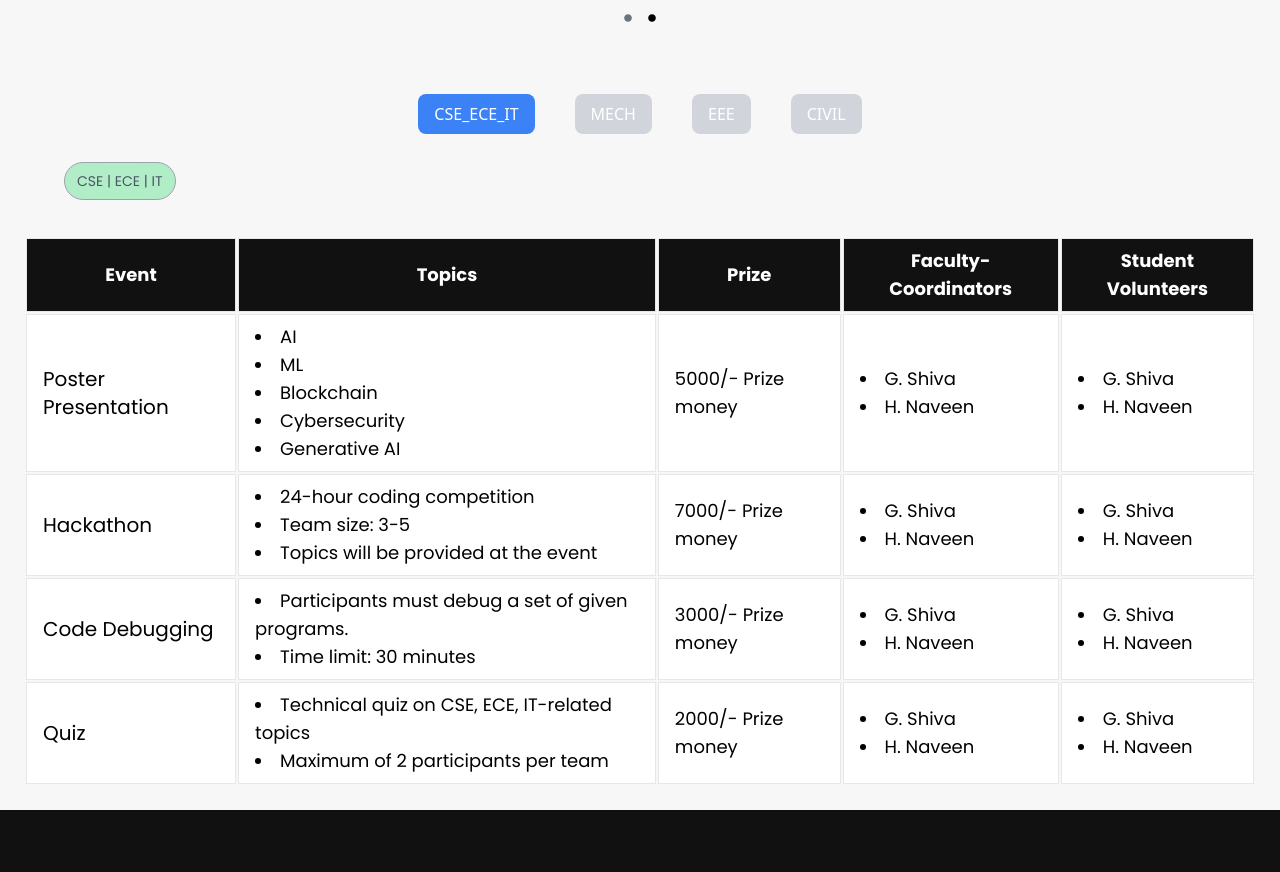
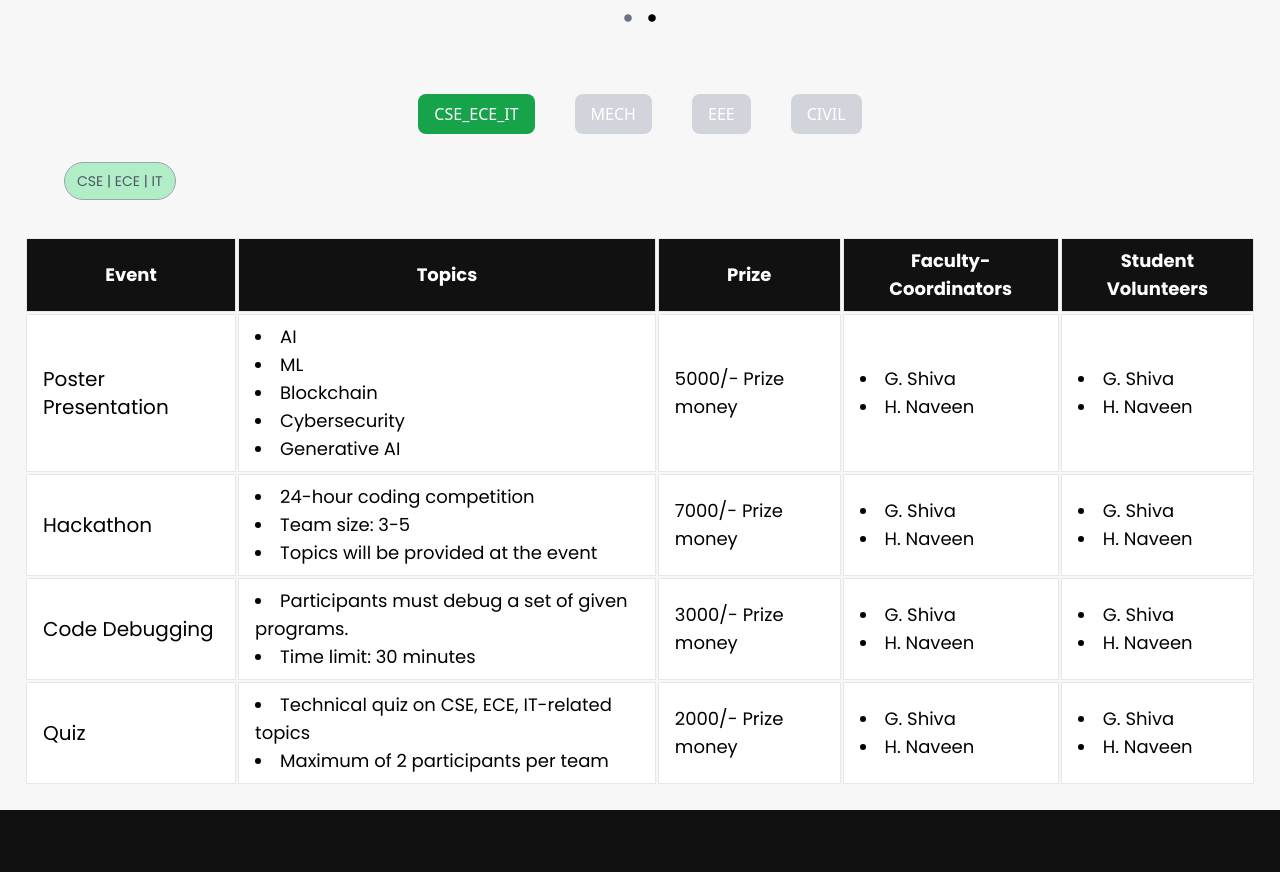
Before and after one commit to VHarsha8/material-you, a React (Create React App) app: page / in a window 1280 px wide. Shown: the part 1418-2290 px from the top of the page. Built offline with nearby package versions, Linux system fonts and the light colour scheme.

Commit message:
Redesign test

```diff
--- a/src/CseTabs.jsx
+++ b/src/CseTabs.jsx
@@ -330,7 +330,7 @@ function CseTabs() {
                         key={dept}
                         onClick={() => setSelectedDept(dept)}
                         className={`${
-                            selectedDept === dept ? "bg-blue-500" : "bg-gray-300"
+                            selectedDept === dept ? "bg-green-600" : "bg-gray-300"
                         } text-white py-2 px-4 rounded-lg`}
                     >
                         {dept}
```
